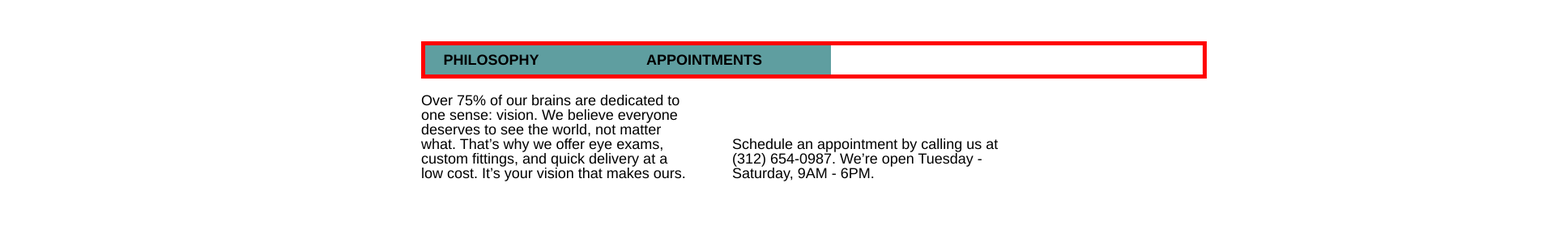
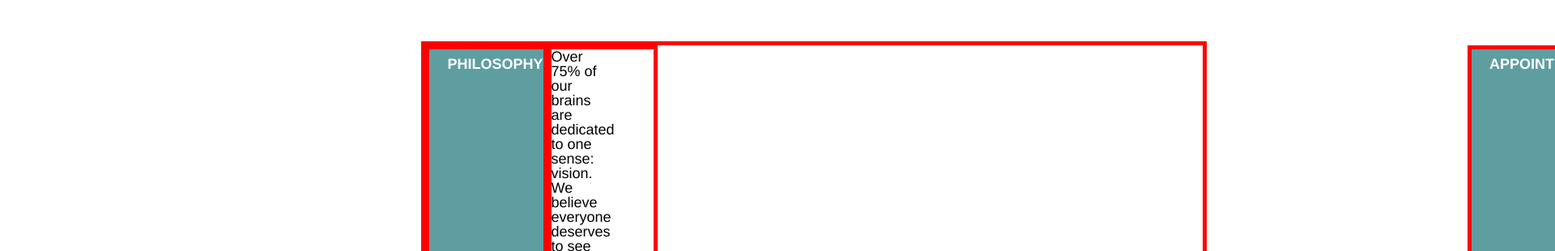
Before and after one commit to REThornton/Tortoiseshell, a plain HTML site: page index.html in a window 1280 px wide. Shown: the part 741-1051 px from the top of the page at 81% size, 1920 px wide, since content can reach past the window. Drawn offline with Linux system fonts and the light colour scheme.

Commit message:
changes to philosophy section

```diff
--- a/index.html
+++ b/index.html
@@ -36,12 +36,11 @@
 
 <!--PHILOSOPHY/APPOINTMENTS/FLEXCONTAINER-->
 
-<div class="FLEXCONTAINER-PHIL-APP">
-  <p class="APP">PHILOSOPHY</p><p class="APP">APPOINTMENTS</p>
-</div>
-
-<div class="FLEXCONTAINER-PHIL-APP-PAR">
-  <div class="PAR-ITEM"><p class="PAR">Over 75% of our brains are dedicated to one sense: vision. We believe everyone deserves to see the world, not matter what. That’s why we offer eye exams, custom fittings, and quick delivery at a low cost. It’s your vision that makes ours.</p><p class="PAR">Schedule an appointment by calling us at (312) 654-0987. We’re open Tuesday - Saturday, 9AM - 6PM.</p></div>
+<div class="FLEXCONTAINER-PHIL">
+  <p class="APP">PHILOSOPHY</p>
+  <p class="PAR">Over 75% of our brains are dedicated to one sense: vision. We believe everyone deserves to see the world, not matter what. That’s why we offer eye exams, custom fittings, and quick delivery at a low cost. It’s your vision that makes ours.</p>
+  <p class="APP2">APPOINTMENTS</p>
+  <p class="PAR2">Schedule an appointment by calling us at (312) 654-0987. We’re open Tuesday - Saturday, 9AM - 6PM.</p>
 </div>
 
   </body>
--- a/resources/css/style.css
+++ b/resources/css/style.css
@@ -102,43 +102,50 @@ html{
 
 /*PHILOSOPHY/APPOINTMENTS/FLEXCONTAINER*/
 
-.FLEXCONTAINER-PHIL-APP{
+.FLEXCONTAINER-PHIL{
   display: flex;
   width: 960px;
   margin-left: 520px;
-  margin-bottom: 1rem;
+
   border: 5px solid red;
-
 }
 
 .APP{
-  display: inline-block;
+  margin-bottom: 1rem;
   width: 10rem;
   background-color: cadetblue;
+  color: white;
   padding-left: 1.25rem;
   padding-top: 0.5rem;
   padding-bottom: 0.5rem;
-  padding-right: 5%;
   font-weight: bold;
   font-size: 1rem;
+  border: 5px solid red;
 }
-
-.FLEXCONTAINER-PHIL-APP-PAR{
-  display: flex;
-  width: 960px;
-  margin-left: 520px;
-  margin-bottom: 5rem;
-  align-items: flex-start;
-}
-
-.PAR-ITEM{
-  display: inline-block;
+.APP2{
+  margin-bottom: 1rem;
+  width: 10rem;
+  background-color: cadetblue;
+  color: white;
+  padding-left: 1.25rem;
+  padding-top: 0.5rem;
+  padding-bottom: 0.5rem;
+  font-weight: bold;
+  font-size: 1rem;
+  margin-left: 1000px;
+  border: 5px solid red;
 }
 
 .PAR{
-  display: inline-block;
+  padding-right: 5%;
   width: 35%;
+  border: 5px solid red;
+}
+.PAR2{
   padding-right: 5%;
+  width: 35%;
+  margin-left: 1000px;
+  border: 5px solid red;
 }
 
 /*FOOTER/FLEXCONTAINER*/
```
